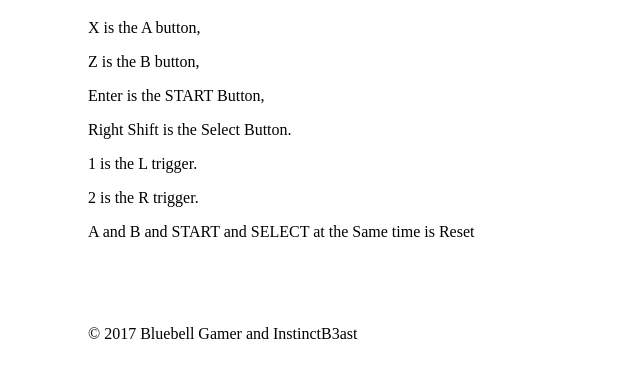
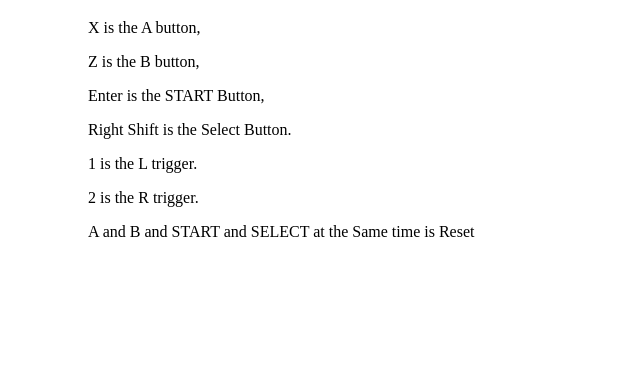
Before and after one commit to 23rf23/23rf23.github.io, a plain HTML site: page index.html in a window 1280 px wide. Shown: the part 159-536 px from the top of the page, without its empty margins (0-640 px from the left). Drawn offline with Linux system fonts and the light colour scheme.

Commit message:
Update index.html

```diff
--- a/index.html
+++ b/index.html
@@ -18,4 +18,3 @@
 <p>A and B and START and SELECT at the Same time is Reset</p>
 <p>&nbsp;</p>
 <p>&nbsp;</p>
-<p>&copy; 2017 Bluebell Gamer and InstinctB3ast</p>
```
